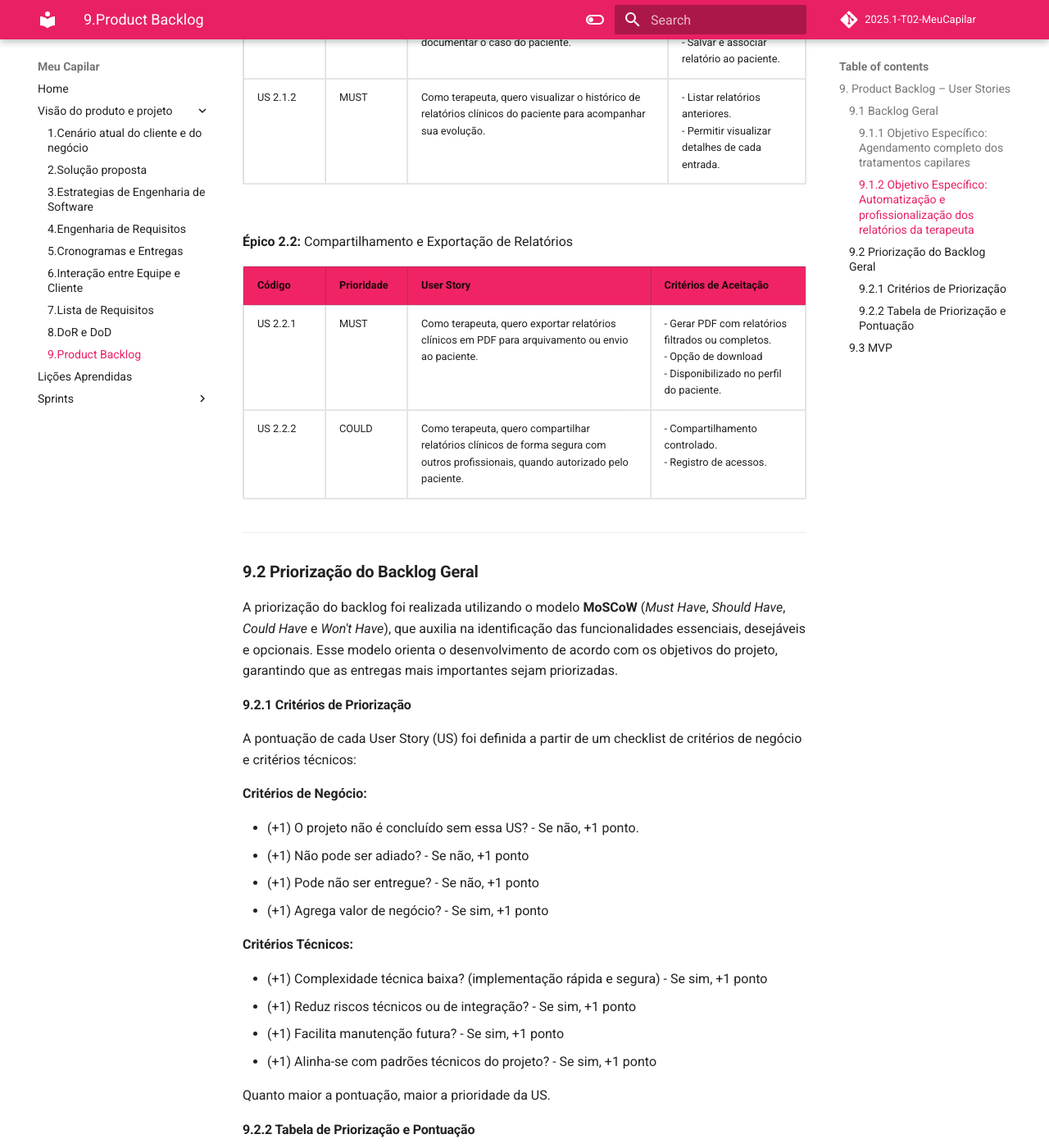
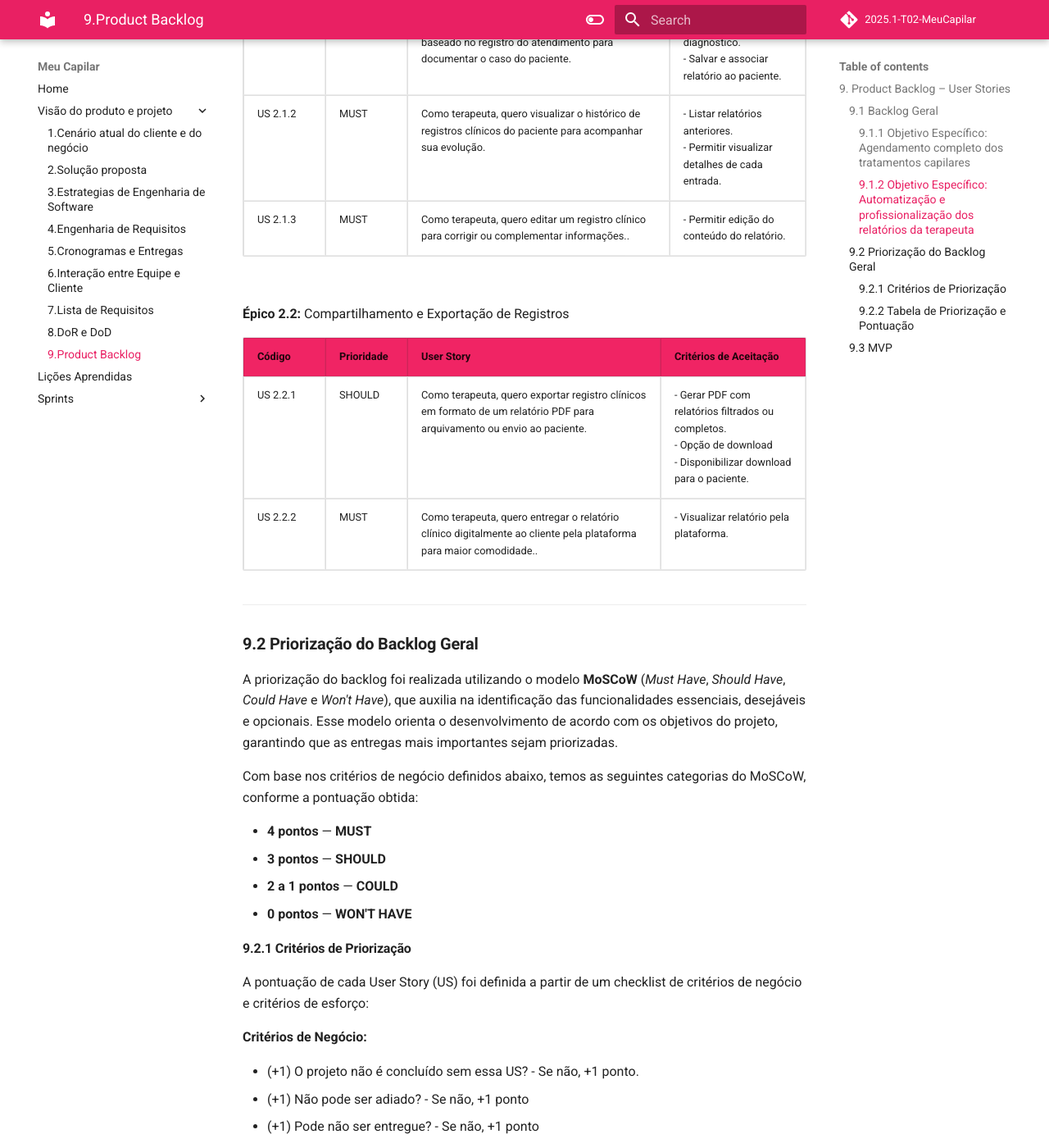
Before and after one commit to mdsreq-fga-unb/2025.1-T02-MeuCapilar, an MkDocs documentation site: the page built from docs/unidade2/sessao9.md, in a window 1280 px wide and 1400 px high, scrolled down 2105 px. Shown: the whole window at 82% size. Built offline with MkDocs 1.6.1 and Material for MkDocs 9.7.7, drawn with Linux system fonts in a browser that asks for light colours; comment, search, counter and statistics services are not loaded; some of the changed text lies outside the part shown.

Commit message:
Atualização do tópico 9

```diff
--- a/docs/unidade2/sessao9.md
+++ b/docs/unidade2/sessao9.md
@@ -81,9 +81,9 @@
     </tr>
     <tr>
       <td>US 1.2.3</td>
-      <td>MUST</td>
-      <td>Como terapeuta, quero visualizar e filtrar o histórico de atendimentos por paciente, data ou tipo para acompanhar a evolução do tratamento.</td>
-      <td>- Exibir lista cronológica de atendimentos.<br>- Permitir filtros múltiplos.<br>- Visualizar detalhes de cada atendimento.</td>
+      <td>SHOULD</td>
+      <td>Como terapeuta, quero visualizar o histórico de atendimentos por paciente, data ou tipo para acompanhar a evolução do tratamento.</td>
+      <td>- Exibir lista cronológica de atendimentos.<br>- Permitir filtros poe paciente e data .<br>- Visualizar detalhes de cada atendimento.</td>
     </tr>
     <tr>
       <td>US 1.2.4</td>
@@ -100,7 +100,7 @@
 
 <strong>Tema 2:</strong> Relatórios e Documentação Clínica
 
-<strong>Épico 2.1:</strong> Geração e Consulta de Relatórios Clínicos
+<strong>Épico 2.1:</strong> Geração e Consulta de Registro Clínicos
 
 <table border="1">
   <thead style="background-color: #F02464;">
@@ -121,13 +121,19 @@
     <tr>
       <td>US 2.1.2</td>
       <td>MUST</td>
-      <td>Como terapeuta, quero visualizar o histórico de relatórios clínicos do paciente para acompanhar sua evolução.</td>
+      <td>Como terapeuta, quero visualizar o histórico de registros clínicos do paciente para acompanhar sua evolução.</td>
       <td>- Listar relatórios anteriores.<br>- Permitir visualizar detalhes de cada entrada.</td>
+    </tr>
+    <tr>
+      <td>US 2.1.3</td>
+      <td>MUST</td>
+      <td>Como terapeuta, quero editar um registro clínico para corrigir ou complementar informações..</td>
+      <td>- Permitir edição do conteúdo do relatório.</td>
     </tr>
   </tbody>
 </table>
 <br>
-<strong>Épico 2.2:</strong> Compartilhamento e Exportação de Relatórios
+<strong>Épico 2.2:</strong> Compartilhamento e Exportação de Registros
 
 <table border="1">
   <thead style="background-color: #F02464;">
@@ -141,15 +147,15 @@
   <tbody>
     <tr>
       <td>US 2.2.1</td>
-      <td>MUST</td>
-      <td>Como terapeuta, quero exportar relatórios clínicos em PDF para arquivamento ou envio ao paciente.</td>
-      <td>- Gerar PDF com relatórios filtrados ou completos.<br>- Opção de download <br> - Disponibilizado no perfil do paciente.</td>
+      <td>SHOULD</td>
+      <td>Como terapeuta, quero exportar registro clínicos em formato de um relatório PDF para arquivamento ou envio ao paciente.</td>
+      <td>- Gerar PDF com relatórios filtrados ou completos.<br>- Opção de download <br> - Disponibilizar download para o paciente.</td>
     </tr>
     <tr>
       <td>US 2.2.2</td>
-      <td>COULD</td>
-      <td>Como terapeuta, quero compartilhar relatórios clínicos de forma segura com outros profissionais, quando autorizado pelo paciente.</td>
-      <td>- Compartilhamento controlado.<br>- Registro de acessos.</td>
+      <td>MUST</td>
+      <td>Como terapeuta, quero entregar o relatório clínico digitalmente ao cliente pela plataforma para maior comodidade..</td>
+      <td>- Visualizar relatório pela plataforma.</td>
     </tr>
   </tbody>
 </table>
@@ -158,11 +164,18 @@
 
 ### **9.2 Priorização do Backlog Geral**
 
-A priorização do backlog foi realizada utilizando o modelo <strong>MoSCoW</strong> (<em>Must Have</em>, <em>Should Have</em>, <em>Could Have</em> e <em>Won't Have</em>), que auxilia na identificação das funcionalidades essenciais, desejáveis e opcionais. Esse modelo orienta o desenvolvimento de acordo com os objetivos do projeto, garantindo que as entregas mais importantes sejam priorizadas.
+A priorização do backlog foi realizada utilizando o modelo **MoSCoW** (*Must Have*, *Should Have*, *Could Have* e *Won't Have*), que auxilia na identificação das funcionalidades essenciais, desejáveis e opcionais. Esse modelo orienta o desenvolvimento de acordo com os objetivos do projeto, garantindo que as entregas mais importantes sejam priorizadas.
 
+Com base nos critérios de negócio definidos abaixo, temos as seguintes categorias do MoSCoW, conforme a pontuação obtida:
+
+- **4 pontos** — **MUST**
+- **3 pontos** — **SHOULD**
+- **2 a 1 pontos** — **COULD**
+- **0 pontos** — **WON'T HAVE**
 #### <strong>9.2.1 Critérios de Priorização</strong>
 
-A pontuação de cada User Story (US) foi definida a partir de um checklist de critérios de negócio e critérios técnicos:
+
+A pontuação de cada User Story (US) foi definida a partir de um checklist de critérios de negócio e critérios de esforço:
 
 <strong>Critérios de Negócio:</strong>
 <ul>
@@ -171,12 +184,12 @@
   <li>(+1) Pode não ser entregue? - Se não, +1 ponto</li>
   <li>(+1) Agrega valor de negócio? - Se sim, +1 ponto</li>
 </ul>
-<strong>Critérios Técnicos:</strong>
+<strong>Critérios de Esforço:</strong>
 <ul>
-  <li>(+1) Complexidade técnica baixa? (implementação rápida e segura) - Se sim, +1 ponto</li>
-  <li>(+1) Reduz riscos técnicos ou de integração? - Se sim, +1 ponto</li>
-  <li>(+1) Facilita manutenção futura? - Se sim, +1 ponto</li>
-  <li>(+1) Alinha-se com padrões técnicos do projeto? - Se sim, +1 ponto</li>
+  <li>(+1) Habilidade Técnica: Membro da Equipe já fez algo semelhante? - se sim +1 ponto</li>
+  <li>(+1) Volume de Trabalho: Menos de quatro horas? - Se sim +1 ponto</li>
+  <li>(+1) Complexidade Técnica:  A solução é tecnicamente simples, sem necessidade de pesquisa ou uso de tecnologias desconhecidas? - Se sim +1 ponto</li>
+  <li>(+1) A tarefa está alinhada aos padrões técnicos e arquiteturais do projeto? - Se sim, +1 ponto</li>
 </ul>
 Quanto maior a pontuação, maior a prioridade da US.
 
@@ -197,39 +210,67 @@
     <tr><td>US 1.1.3</td><td>MUST</td><td>8</td><td>4/4</td></tr>
     <tr><td>US 1.1.4</td><td>MUST</td><td>8</td><td>4/4</td></tr>
     <tr><td>US 1.2.1</td><td>MUST</td><td>8</td><td>4/4</td></tr>
-    <tr><td>US 1.2.2</td><td>MUST</td><td>6</td><td>3/4</td></tr>
-    <tr><td>US 1.2.3</td><td>MUST</td><td>6</td><td>3/4</td></tr>
-    <tr><td>US 1.2.4</td><td>SHOULD</td><td>5</td><td>3/4</td></tr>
-    <tr><td>US 2.1.1</td><td>MUST</td><td>7</td><td>3/4</td></tr>
-    <tr><td>US 2.1.2</td><td>MUST</td><td>8</td><td>4/4</td></tr>
-    <tr><td>US 2.2.1</td><td>MUST</td><td>8</td><td>4/4</td></tr>
-    <tr><td>US 2.2.2</td><td>COULD</td><td>4</td><td>1/4</td></tr>
+    <tr><td>US 1.2.2</td><td>MUST</td><td>8</td><td>4/4</td></tr>
+    <tr><td>US 1.2.3</td><td>SHOULD</td><td>6</td><td>3/4</td></tr>
+    <tr><td>US 1.2.4</td><td>SHOULD</td><td>7</td><td>3/4</td></tr>
+    <tr><td>US 2.1.1</td><td>MUST</td><td>4</td><td>4/4</td></tr>
+    <tr><td>US 2.1.2</td><td>MUST</td><td>7</td><td>4/4</td></tr>
+    <tr><td>US 2.1.3</td><td>MUST</td><td>4</td><td>4/4</td></tr>>
+    <tr><td>US 2.2.1</td><td>SHOULD</td><td>7</td><td>3/4</td></tr>
+    <tr><td>US 2.2.2</td><td>MUST</td><td>7</td><td>4/4</td></tr>
   </tbody>
 </table>
 <p><em>Legenda: O primeiro número em "Critérios Atendidos" refere-se aos critérios de negócio, o segundo aos critérios técnicos.</em></p>
+
 
 A priorização foi feita somando os pontos de cada US. As US com maior pontuação foram classificadas como "Must Have" (MUST), seguidas por "Should Have" (SHOULD) e "Could Have" (COULD). Critérios técnicos foram considerados para garantir que funcionalidades essenciais também sejam viáveis e sustentáveis do ponto de vista de desenvolvimento.
 
 Dessa forma, a priorização foi realizada de maneira estruturada, transparente e alinhada tanto com os interesses de negócio quanto com a viabilidade técnica do projeto, promovendo uma gestão eficiente do backlog.
 
+
+
 ---
+
+
+
 
 ### **9.3 MVP**
 
-<strong>Objetivo Específico:</strong> Agendamento completo dos tratamentos capilares e documentação clínica eficiente.<br>
+<h3>Objetivo Específico:</h3>
+<p>Agendamento completo dos tratamentos capilares e documentação clínica eficiente.</p>
+
 <strong>Tema 1:</strong> Gestão de Pacientes e Atendimento<br>
+
 <strong>Épico 1.1:</strong> Cadastro e Gerenciamento de Pacientes<br>
-US 1.1.1 (MUST)<br>
-US 1.1.2 (MUST)<br>
-US 1.1.3 (MUST)<br>
-US 1.1.4 (MUST)<br>
+<ul>
+  <li>US 1.1.1 (MUST)</li>
+  <li>US 1.1.2 (MUST)</li>
+  <li>US 1.1.3 (MUST)</li>
+  <li>US 1.1.4 (MUST)</li>
+</ul>
+
 <strong>Épico 1.2:</strong> Agendamento e Gerenciamento de Atendimentos<br>
-US 1.2.1 (MUST)<br>
-US 1.2.2 (MUST)<br>
-US 1.2.3 (MUST)<br>
-<br>
-<strong>Objetivo Específico:</strong> Automatização e profissionalização dos relatórios da terapeuta<br>
+<ul>
+  <li>US 1.2.1 (MUST)</li>
+  <li>US 1.2.2 (MUST)</li>
+  <li>US 1.2.3 (SHOULD)</li>
+  <li>US 1.2.4 (SHOULD)</li>
+</ul>
+
+<h3>Objetivo Específico:</h3>
+<p>Automatização e profissionalização dos relatórios da terapeuta.</p>
+
 <strong>Tema 2:</strong> Relatórios e Documentação Clínica<br>
+
 <strong>Épico 2.1:</strong> Geração e Consulta de Relatórios Clínicos<br>
-US 2.1.1 (MUST)<br>
-US 2.1.2 (MUST)<br>
+<ul>
+  <li>US 2.1.1 (MUST)</li>
+  <li>US 2.1.2 (MUST)</li>
+  <li>US 2.1.3 (MUST)</li>
+</ul>
+
+<strong>Épico 2.2:</strong> Compartilhamento e Exportação de Registros<br>
+<ul>
+  <li>US 2.2.1 (SHOULD)</li>
+  <li>US 2.2.2 (MUST)</li>
+</ul>
```
Also changed, not shown: other parts of docs/unidade2/sessao9.md (+1 -1 lines).
